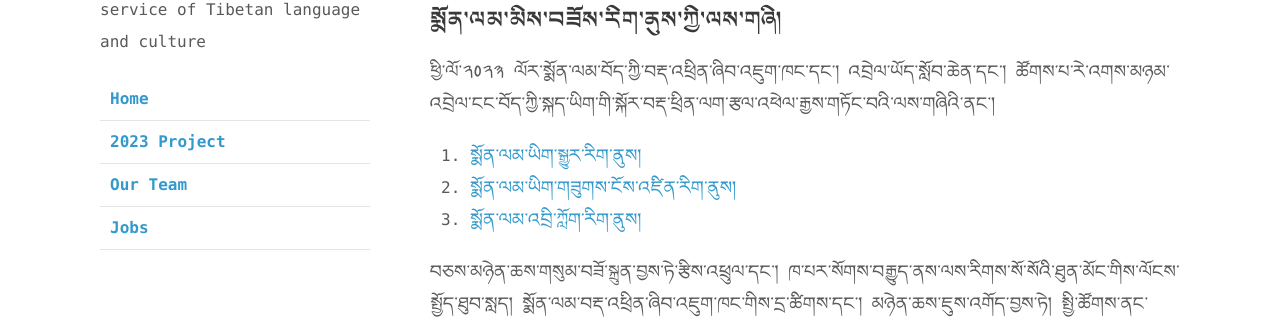
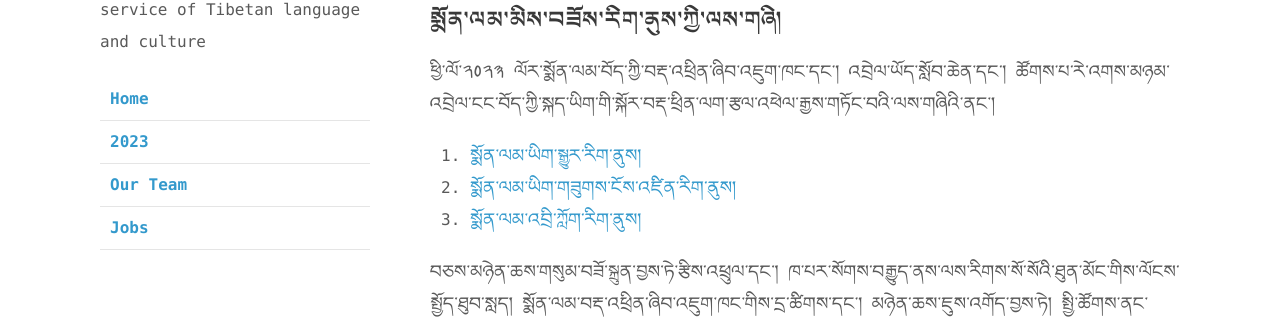
Before and after one commit to MonlamAI/monlam.ai, a Jekyll site: the page built from index.md, in a window 1280 px wide. Shown: the part 428-749 px from the top of the page. Built offline with Jekyll 4.4.1, drawn with Linux system fonts in a browser that asks for light colours.

Commit message:
Update _config.yml

```diff
--- a/_config.yml
+++ b/_config.yml
@@ -6,7 +6,7 @@ theme: jekyll-theme-minimal
 navigation:
   - title: Home
     url: /
-  - title: 2023 Project
+  - title: 2023
     url: /project
   - title: Our Team
     url: /partners
```
